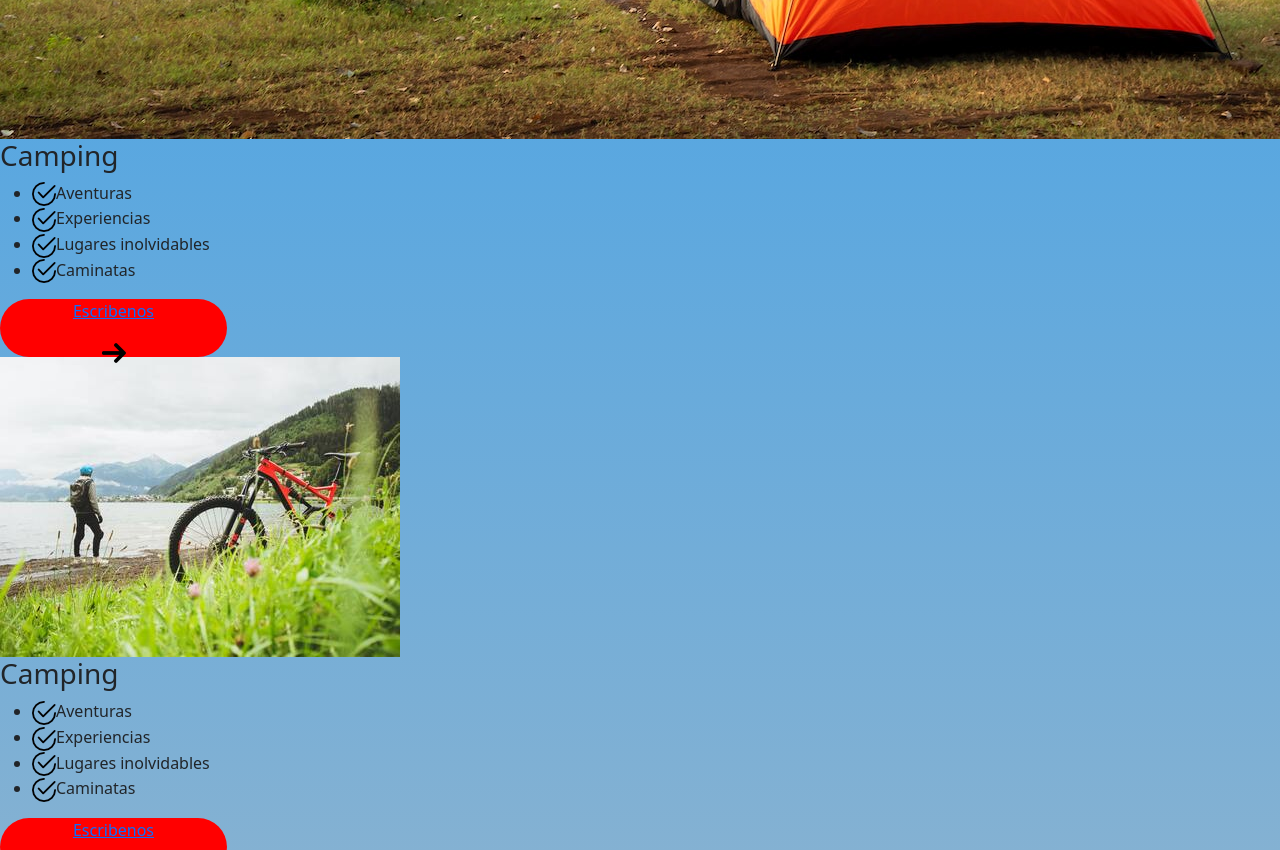
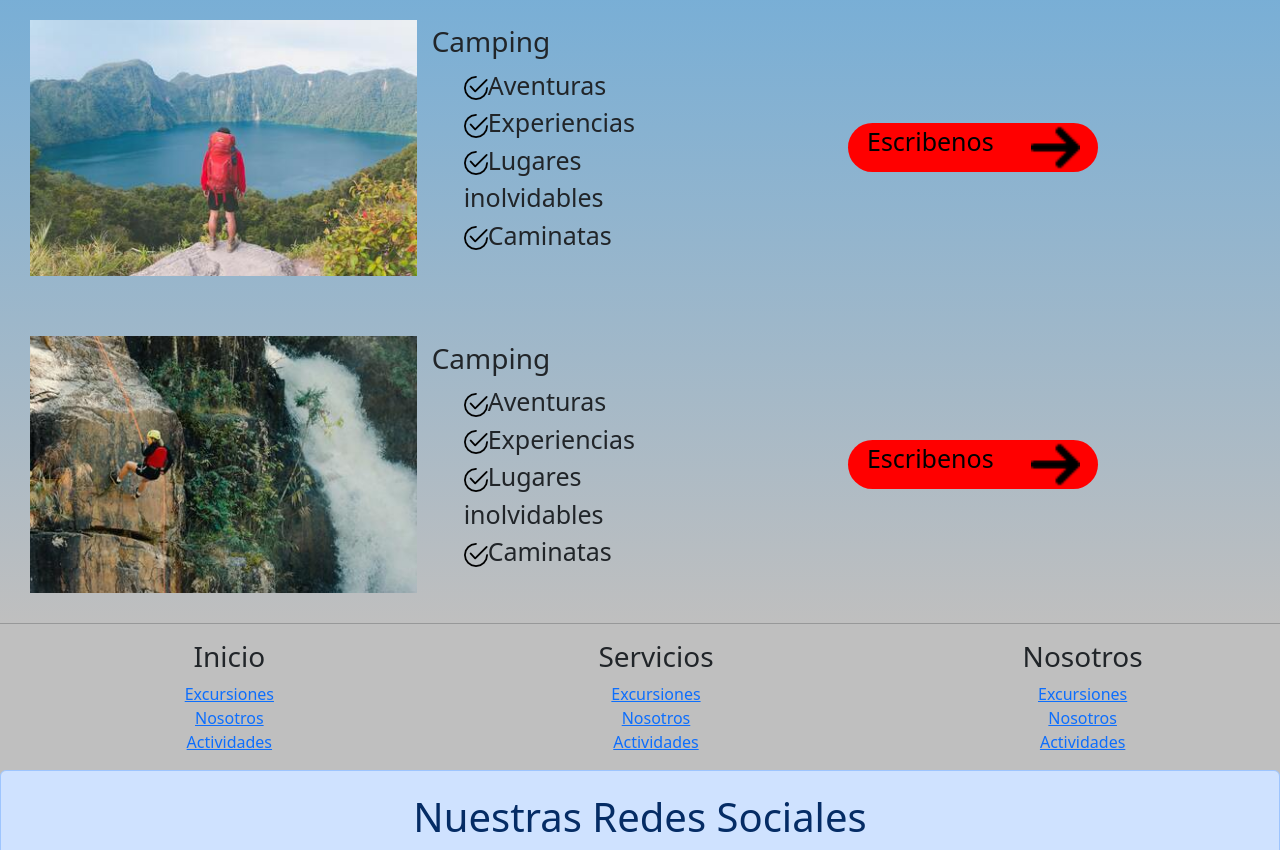
Before and after one commit to NahuelPrieto12/rapel-excursiones, a plain HTML site: page pages/excursiones.html in a window 1280 px wide. Shown: the part 920-1770 px from the top of the page. Drawn offline with nearby package versions, Linux system fonts and the light colour scheme.

Commit message:
excursionesGrid

```diff
--- a/css/style.css
+++ b/css/style.css
@@ -285,14 +285,49 @@ font-size: 11px;
 
 .fondo-dos{
     background: linear-gradient(#259bf1, #bfbfbf);
-
 }
 
 .fondo-dos section h2{
+    text-align: center;
     font-family: 'Rubik', sans-serif;
-    font-size: 20px;
+    font-size: 50px;
     color: red;
     text-shadow: 5px 5px 5px black;
+}
+
+.exc-uno{
+    display: grid;
+    grid-template-columns: repeat(3, 1fr);
+    grid-template-rows: repeat(1, 1fr);
+    padding: 15px;
+    justify-content: center;
+    align-items: center;
+}
+
+.exc-card{
+    width: 70%;
+    text-align: left;
+    font-size: 25px;
+}
+
+.exc-img{
+    width: 100%;
+    padding: 15px;
+}
+
+.exc-botton{
+    display: flex;
+    background-color: red;
+    border-radius: 50px;
+    height: 17%;
+    width: 60%;
+    justify-content: space-around;
+    font-size: 25px;
+    text-align: center;
+}
+.exc-botton p a{
+    text-decoration: none;
+    color: black;
 }
 
 
--- a/pages/excursiones.html
+++ b/pages/excursiones.html
@@ -49,66 +49,66 @@
             <h2>Las mejores excursiones</h2>
         </section>
         <section>
-            <div>
-                <img src="../assets/img/camping-exc.jpg" alt="">
-                <div>
+            <div class="exc-uno">
+                <img class="exc-img" src="../assets/img/camping-exc.jpg" alt="">
+                <div class="exc-card">
                     <h3>Camping</h3>
-                    <ul>
+                    <ul style="list-style: none;">
                         <li><img src="../assets/img/logos/checked.png" alt="">Aventuras</li>
                         <li><img src="../assets/img/logos/checked.png" alt="">Experiencias</li>
                         <li><img src="../assets/img/logos/checked.png" alt="">Lugares inolvidables</li>
                         <li><img src="../assets/img/logos/checked.png" alt="">Caminatas</li>
                     </ul>
                 </div>
-                <div class="botton">
+                <div class="exc-botton">
                     <p><a href="../pages/formulario.html">Escribenos</a></p>
                     <img src="../assets/img/logos/right-arrow.png" alt="">
                 </div>
             </div>
-            <div>
-                <img src="../assets/img/ciclismo-exc.jpg" alt="">
-                <div>
+            <div class="exc-uno">
+                <img class="exc-img" src="../assets/img/ciclismo-exc.jpg" alt="">
+                <div class="exc-card">
                     <h3>Camping</h3>
-                    <ul>
+                    <ul style="list-style: none;">
                         <li><img src="../assets/img/logos/checked.png" alt="">Aventuras</li>
                         <li><img src="../assets/img/logos/checked.png" alt="">Experiencias</li>
                         <li><img src="../assets/img/logos/checked.png" alt="">Lugares inolvidables</li>
                         <li><img src="../assets/img/logos/checked.png" alt="">Caminatas</li>
                     </ul>
                 </div>
-                <div class="botton">
+                <div class="exc-botton">
                     <p><a href="../pages/formulario.html">Escribenos</a></p>
                     <img src="../assets/img/logos/right-arrow.png" alt="">
                 </div>
             </div>
-            <div>
-                <img src="../assets/img/trekking-exc.jpg" alt="">
-                <div>
+            <div class="exc-uno">
+                <img class="exc-img" src="../assets/img/trekking-exc.jpg" alt="">
+                <div class="exc-card">
                     <h3>Camping</h3>
-                    <ul>
+                    <ul style="list-style: none;">
                         <li><img src="../assets/img/logos/checked.png" alt="">Aventuras</li>
                         <li><img src="../assets/img/logos/checked.png" alt="">Experiencias</li>
                         <li><img src="../assets/img/logos/checked.png" alt="">Lugares inolvidables</li>
                         <li><img src="../assets/img/logos/checked.png" alt="">Caminatas</li>
                     </ul>
                 </div>
-                <div class="botton">
+                <div class="exc-botton">
                     <p><a href="../pages/formulario.html">Escribenos</a></p>
                     <img src="../assets/img/logos/right-arrow.png" alt="">
                 </div>
             </div>
-            <div>
-                <img src="../assets/img/rapel-exc.jpg" alt="">
-                <div>
+            <div class="exc-uno">
+                <img class="exc-img" src="../assets/img/rapel-exc.jpg" alt="">
+                <div class="exc-card">
                     <h3>Camping</h3>
-                    <ul>
+                    <ul style="list-style: none;">
                         <li><img src="../assets/img/logos/checked.png" alt="">Aventuras</li>
                         <li><img src="../assets/img/logos/checked.png" alt="">Experiencias</li>
                         <li><img src="../assets/img/logos/checked.png" alt="">Lugares inolvidables</li>
                         <li><img src="../assets/img/logos/checked.png" alt="">Caminatas</li>
                     </ul>
                 </div>
-                <div class="botton">
+                <div class="exc-botton">
                     <p><a href="../pages/formulario.html">Escribenos</a></p>
                     <img src="../assets/img/logos/right-arrow.png" alt="">
                 </div>
```
